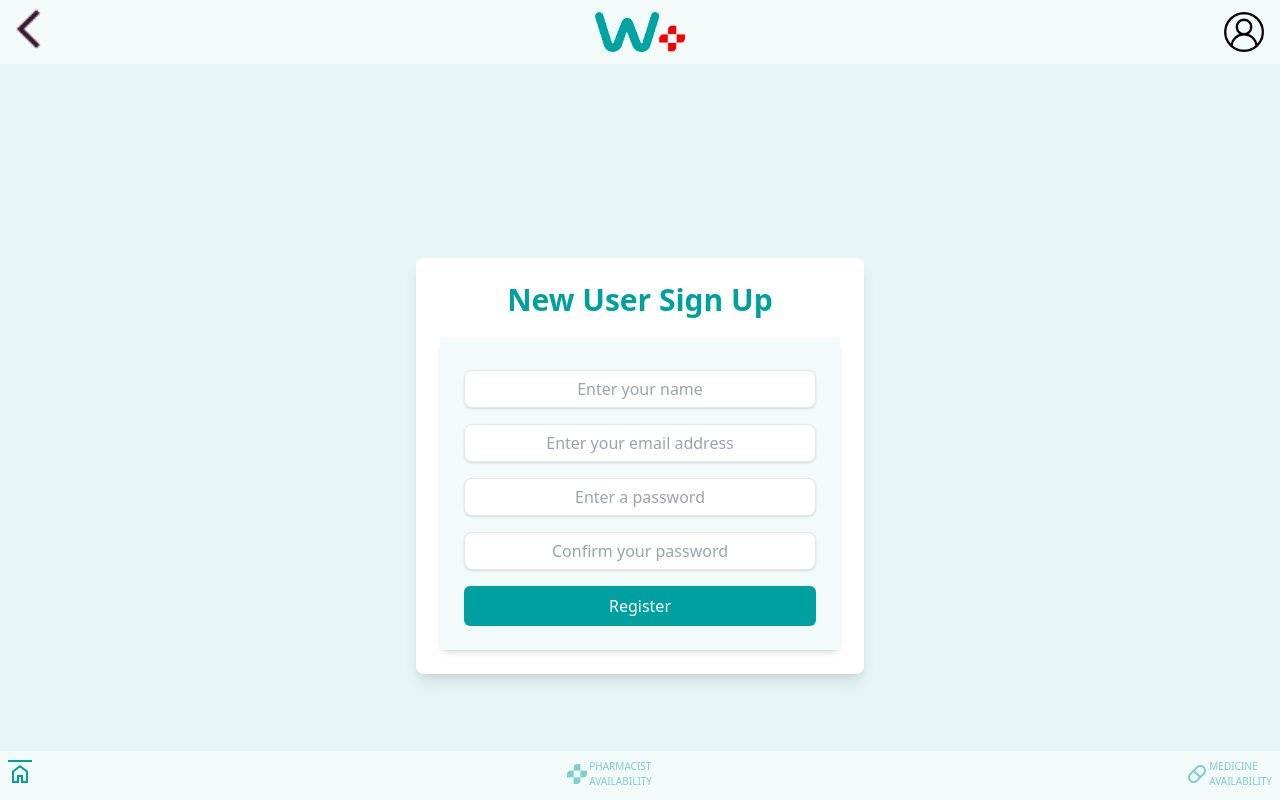
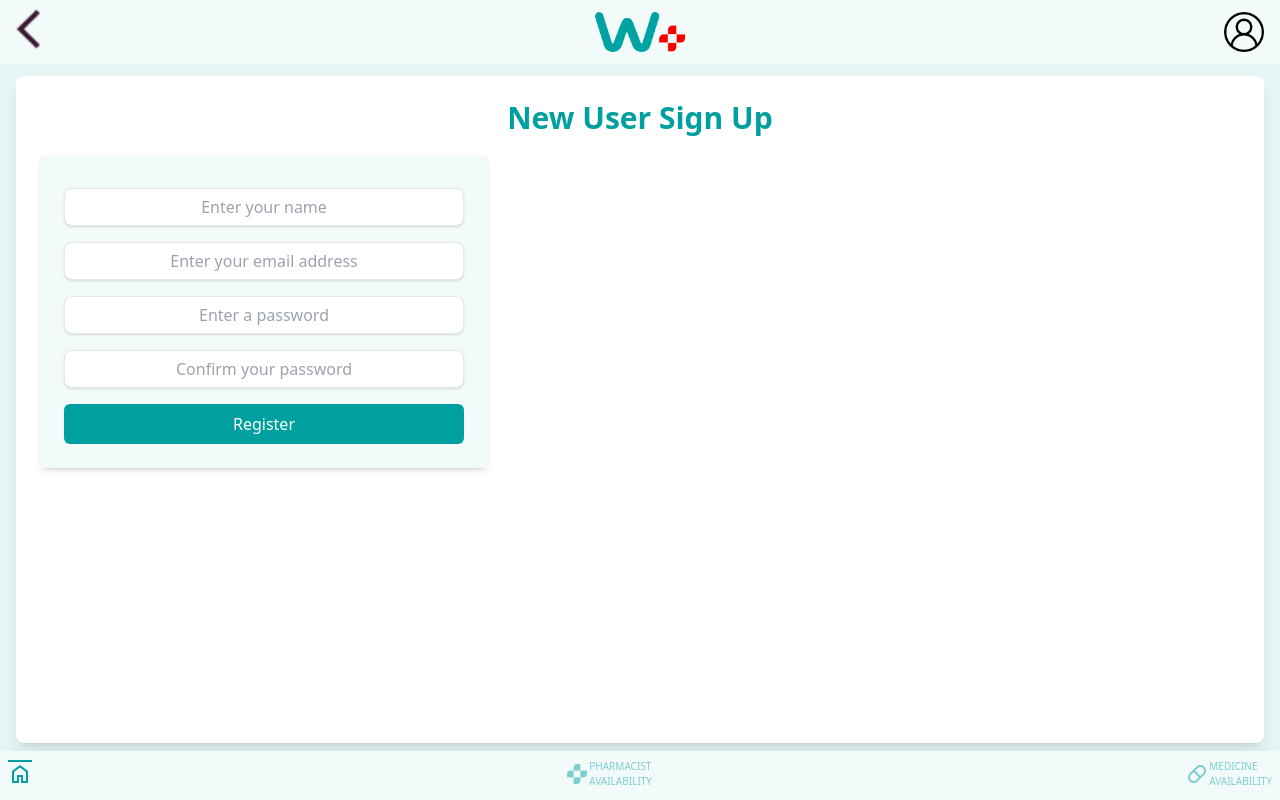
Before and after one commit to rizvan93/pharmacy-availability-checker, a React (Vite) app: page /new in a window 1280 px wide. Built offline with nearby package versions, Linux system fonts and the light colour scheme.

Commit message:
update login and signup forms

```diff
--- a/src/pages/AuthPage/AuthPage.jsx
+++ b/src/pages/AuthPage/AuthPage.jsx
@@ -10,18 +10,20 @@ const AuthPage = ({ setUser }) => {
   }, []);
 
   return (
-    <>
-    <TopNavBar backButton={!home}/>
-    <div className="flex flex-col justify-center items-center h-[35rem]">
+    <div className="flex h-screen flex-col">
+      <TopNavBar backButton={!home} />
+      <div className="flex h-[35rem] flex-1 flex-col items-center justify-center">
         <div>
-      <p className="text-wAqua font-semibold text-xl">Log in for the full W+ experience</p>
+          <p className="text-xl font-semibold text-wAqua">
+            Log in for the full W+ experience
+          </p>
         </div>
         <div>
           <LoginForm setUser={setUser} />
         </div>
+      </div>
       <BotttomNavBar />
     </div>
-    </>
   );
 };
 
--- a/src/pages/Consumers/Create/ConsumerSignUpPage.jsx
+++ b/src/pages/Consumers/Create/ConsumerSignUpPage.jsx
@@ -6,14 +6,14 @@ export default function ConsumerSignUpPage({ setHome }) {
     setHome(false);
   }, []);
 
-return (
-<div className="bg-wAqua-10 min-h-screen flex items-center justify-center px-4">
-  <div className="max-w-md w-full bg-white rounded-lg shadow-lg p-6 mt-1">
-    <h1 className="text-3xl text-center mb-5 text-wAqua font-semibold">New User Sign Up</h1>
-    <ConsumerSignUpForm />
-  </div>
-</div>
-
-);
-
+  return (
+    <div className="flex h-full bg-wAqua-10 px-4 py-2">
+      <div className="mt-1 w-full rounded-lg bg-white p-6 shadow-lg">
+        <h1 className="mb-5 text-center text-3xl font-semibold text-wAqua">
+          New User Sign Up
+        </h1>
+        <ConsumerSignUpForm />
+      </div>
+    </div>
+  );
 }
```
Lines whose indentation alone changed are shown as unchanged.
